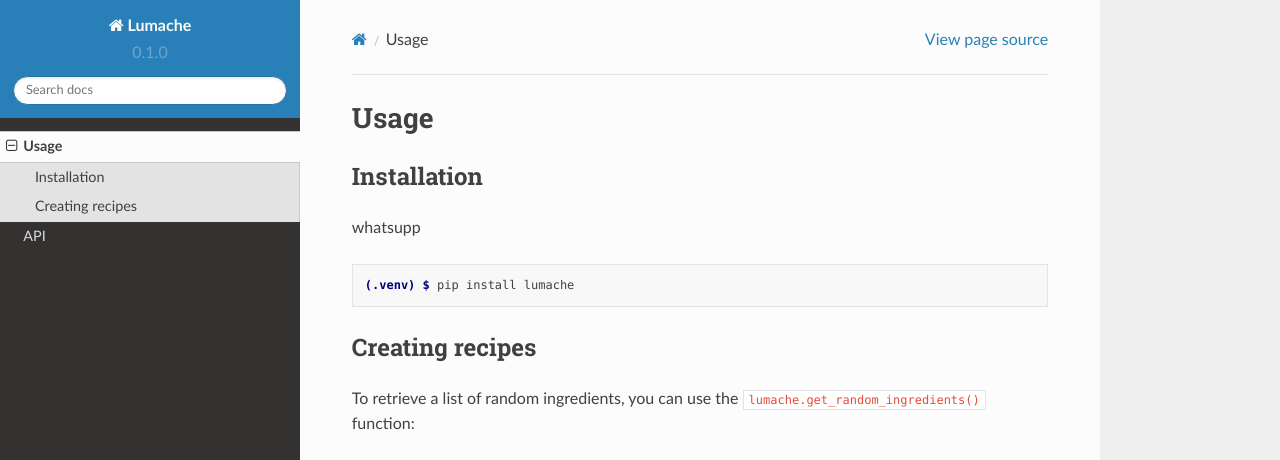
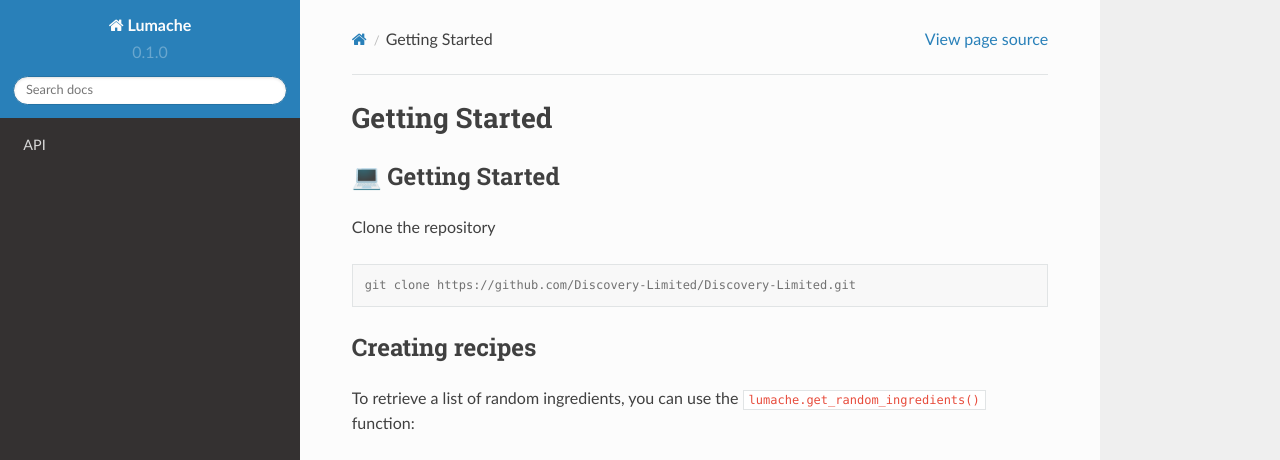
Before and after one commit to Discovery-Limited/documentation, a Sphinx documentation site: the page built from docs/source/getstart.rst, in a window 1280 px wide and 1095 px high. Shown: the top 460 px of the window. Built offline with Sphinx 7.4.7 and the Read the Docs theme 2.0.0, drawn with Linux system fonts in a browser that asks for light colours; pages that are not in the unit, such as notebooks, are missing from menus; grey boxes are pictures that could not be loaded.

Commit message:
gettting start section

```diff
--- a/docs/source/usage.rst
+++ b/docs/source/getstart.rst
@@ -1,16 +1,17 @@
-Usage
+Getting Started
 =====
 
 .. _installation:
 
-Installation
+💻 Getting Started
 ------------
 
-whatsupp
+
+Clone the repository
 
 .. code-block:: console
 
-   (.venv) $ pip install lumache
+   git clone https://github.com/Discovery-Limited/Discovery-Limited.git
 
 Creating recipes
 ----------------
--- a/docs/source/index.rst
+++ b/docs/source/index.rst
@@ -16,6 +16,6 @@ Contents
 
 .. toctree::
 
-   usage
+   Installation
    api
    theprojectidea
```
